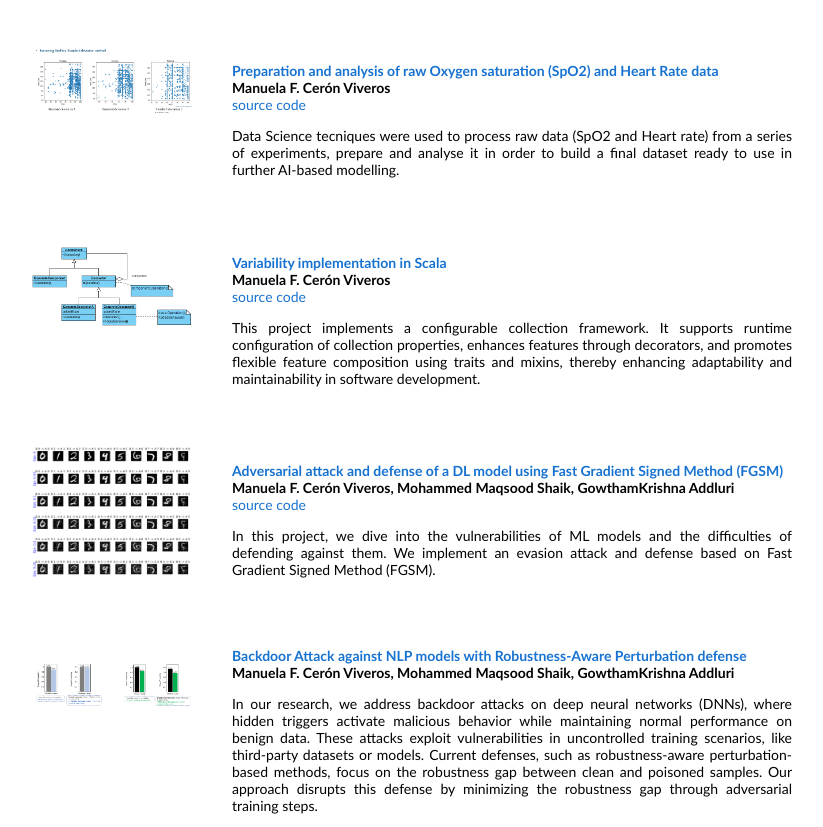
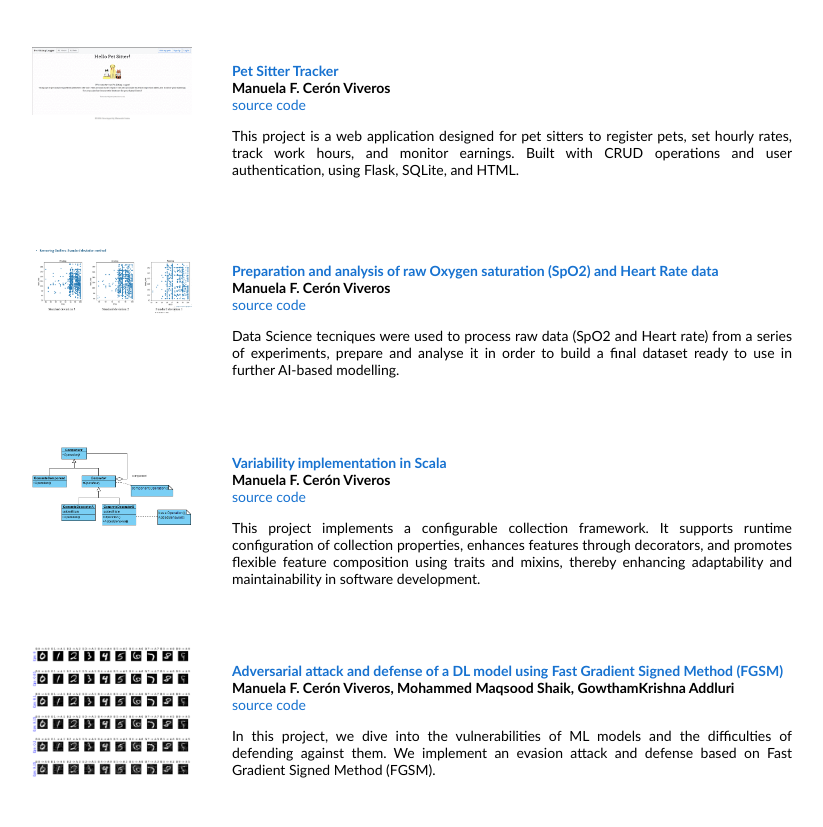
Before and after one commit to manuelaceron/manuelaceron.github.io, a plain HTML site: page index.html in a window 1280 px wide. Shown: the part 990-1817 px from the top of the page, without its empty margins (228-1051 px from the left). Drawn offline with Linux system fonts and the light colour scheme.

Commit message:
Add pet sitter tracker project

```diff
--- a/index.html
+++ b/index.html
@@ -113,6 +113,40 @@ segmentation</papertitle>
               <p style="text-align: justify;">This work presents a new method to generate synthetic datasets with occlusions. It enables configuring the percentage of occluded samples, setting size and location constraints for occluding objects. The approach is adaptable across building styles and image resolutions, supports adding new occluding object categories, and facilitates generating datasets of any scale. This dataset addresses challenges in manual occlusion annotation and enables automated real occlusion detection.</p>
             </td>
           </tr>
+
+        </tr>
+        </tbody></table>
+        <table style="width:100%;border:0px;border-spacing:0px;border-collapse:separate;margin-right:auto;margin-left:auto;"><tbody>
+          <tr onmouseout="malle_stop()" onmouseover="malle_start()">
+            <td style="padding:20px;width:25%;vertical-align:middle">
+              <div class="one">
+                <div class="two" id='malle_image'>
+                  <img src='images/gif-pet-sitter.gif' width="160"></div>
+                <img src='images/pet-sitter.PNG' width="160">
+              </div>
+              <script type="text/javascript">
+                function malle_start() {
+                  document.getElementById('malle_image').style.opacity = "1";
+                }
+
+                function malle_stop() {
+                  document.getElementById('malle_image').style.opacity = "0";
+                }
+                malle_stop()
+              </script>
+            </td>
+            <td style="padding:20px;width:75%;vertical-align:middle">
+              <a href="https://github.com/manuelaceron/pet-sitting-app">
+                <papertitle>Pet Sitter Tracker</papertitle>
+              </a>
+              <br>
+              <strong>Manuela F. Cerón Viveros</strong>
+              <br>
+              <a href="https://github.com/manuelaceron/pet-sitting-app">source code</a>
+              <p></p>
+              <p style="text-align: justify;">This project is a web application designed for pet sitters to register pets, set hourly rates, track work hours, and monitor earnings. Built with CRUD operations and user authentication, using Flask, SQLite, and HTML.</p>
+            </td>
+        </tr>
 
 
           </tr>
```
Also changed, not shown: images/gif-pet-sitter.gif (added), images/pet-sitter.PNG (added).
